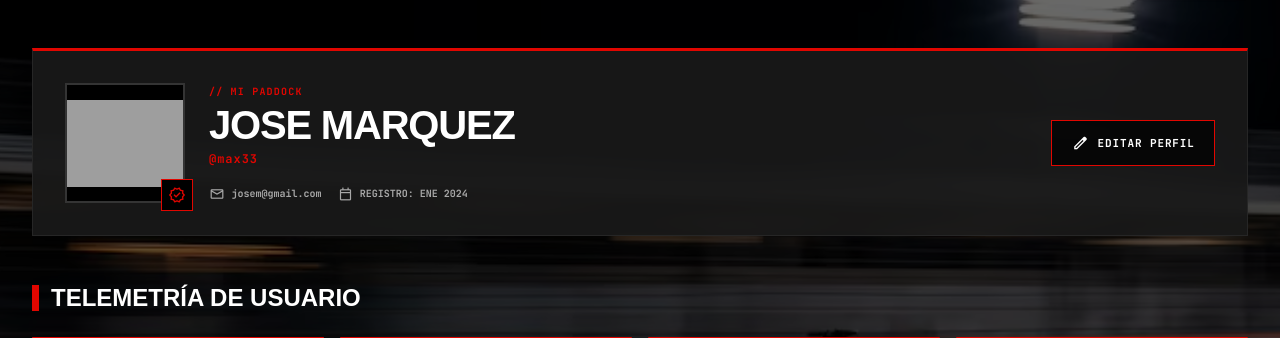
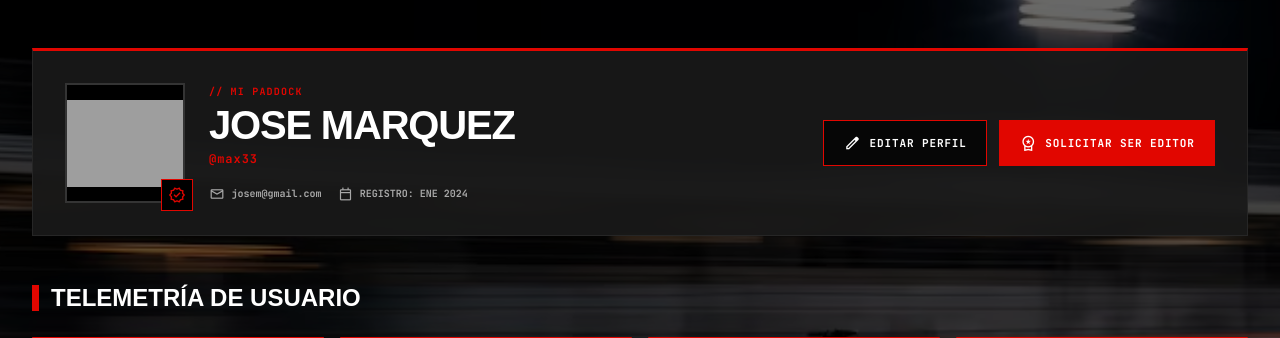
Before and after one commit to enzorodriguez-create/f1-sin-filtro, a Flask app: template templates/perfil/perfil.html in a window 1280 px wide. Shown: the part 69-407 px from the top of the page. Run offline with Flask 3, Linux system fonts and the light colour scheme; the template is opened without the code that fills it: values that come from a table or form of the project are taken from there, others are empty; data comes from the database, SQL or seed files in the repository; some web fonts are replaced; grey boxes are pictures that could not be loaded.

Commit message:
Update perfil.html

```diff
--- a/templates/perfil/perfil.html
+++ b/templates/perfil/perfil.html
@@ -137,14 +137,28 @@
           class="perfil-btn-edit"
           href="{{ url_for('editar_perfil') }}"
         >
-
           <span class="material-symbols-outlined">
             edit
           </span>
 
           EDITAR PERFIL
+        </a>
 
+
+        {% if usuario and usuario.rol == "usuario" %}
+
+        <a
+          class="perfil-btn-editor"
+          href="{{ url_for('solicitar_editor') }}"
+        >
+          <span class="material-symbols-outlined">
+            workspace_premium
+          </span>
+
+          SOLICITAR SER EDITOR
         </a>
+
+        {% endif %}
 
       </div>
 
```
